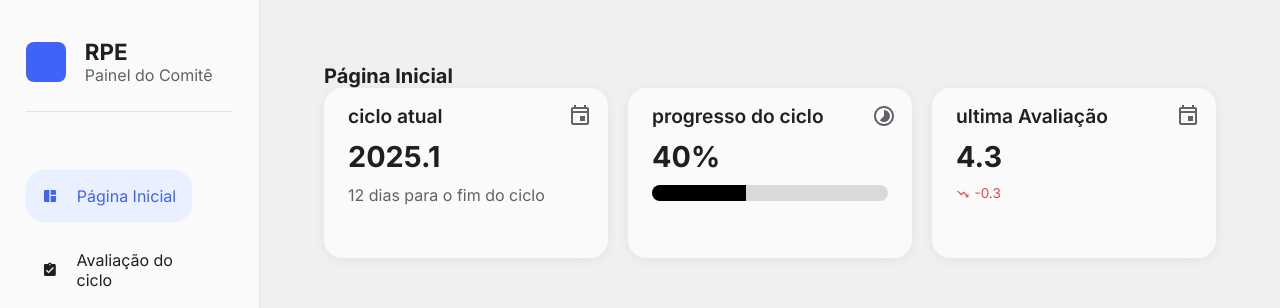
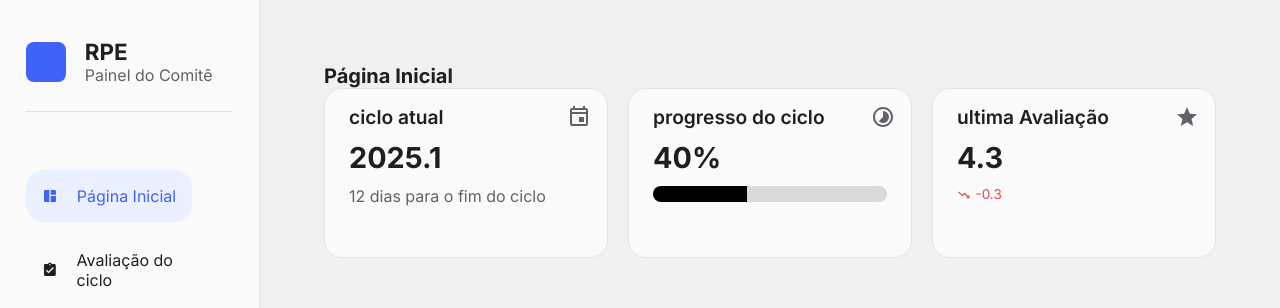
Before and after one commit to Baroes-da-APIzadinha/RPE-Frontend, a React (Vite) app: page /home in a window 1280 px wide. Shown: the top 308 px of the page. Built offline with nearby package versions, Linux system fonts and the light colour scheme.

Commit message:
style(cardbox): alterei o icone de um cardBox de exemplo

```diff
--- a/src/components/CardBox/styles.ts
+++ b/src/components/CardBox/styles.ts
@@ -3,7 +3,7 @@ import styled from 'styled-components'
 export const Container = styled.div`
   background: ${({ theme }) => theme.colors.surface.default};
   border-radius: 1.125rem;
-  box-shadow: 0 2px 12px rgba(0,0,0,0.06);
+  border: 1px solid ${({ theme }) => theme.colors.border};
   padding: 1rem 1.5rem;
   display: flex;
   flex-direction: column;
--- a/src/pages/home/index.tsx
+++ b/src/pages/home/index.tsx
@@ -2,6 +2,7 @@ import { BaseLayout } from '../../components/BaseLayout'
 import  CardBox  from '../../components/CardBox'
 import { MdOutlineInsertInvitation } from "react-icons/md";
 import { MdOutlineTimelapse } from "react-icons/md";
+import { MdGrade } from "react-icons/md";
 import *  as S from './styles.ts'
 export function Home() {
   return (
@@ -24,12 +25,11 @@ export function Home() {
       progress={40}
       />
       <CardBox
-      icon={<MdOutlineInsertInvitation/>}
+      icon={<MdGrade/>}
       title='ultima Avaliação'
       bigSpan='4.3'
       miniSpan='-0.3'
-      miniSpanIcon={<MdOutlineInsertInvitation />}
-      />
+        />
       </S.CardContainer>
 
 
```
